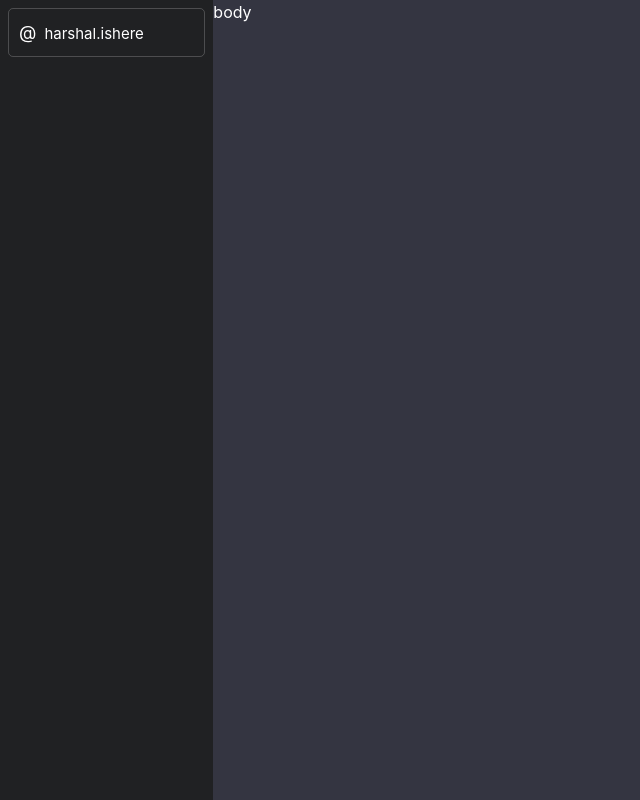
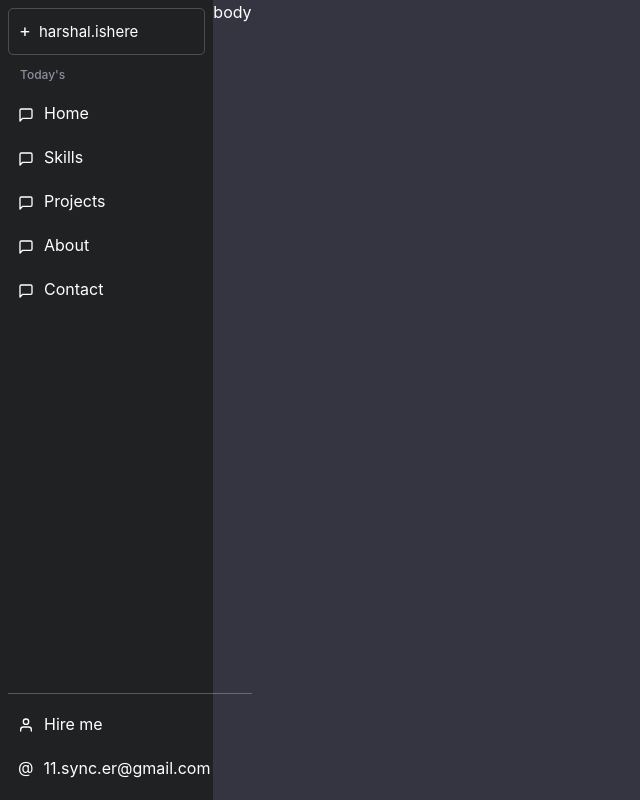
Before and after one commit to harshal-ishere/portfolio, a React (Create React App) app: page / in a window 1280 px wide. Shown: the whole page, without its empty margins (0-640 px from the left). Built offline with nearby package versions, Linux system fonts and the light colour scheme.

Commit message:
completed the entire side bar

```diff
--- a/src/components/navbar/index.tsx
+++ b/src/components/navbar/index.tsx
@@ -1,10 +1,14 @@
 import {FC} from "react";
 import "./styles.css"
 import Header from "./nav-header/index"
+import Items from "./nav-items/index"
+import Bottom from "./nav-bottom/index"
 let Navbar:FC=()=>{
     return(
         <div className="primary p-2" style={{height:'100%'}}>
            <Header />
+           <Items />
+           <Bottom />
         </div>
     )
 }
--- /dev/null
+++ b/src/components/navbar/nav-bottom/index.tsx
@@ -0,0 +1,20 @@
+import { FC } from "react";
+import "./styles.css";
+
+let Bottom: FC = () => {
+    return (
+        <div className="bottom-content">
+            <hr className="my-2 nav-bot-hr" />
+            <a href="" className="nav-bottom">
+                <svg stroke="currentColor" fill="none" stroke-width="2" viewBox="0 0 24 24" stroke-linecap="round" stroke-linejoin="round" className="h-4 w-4 vert-nav-img" height="1em" width="1em" xmlns="http://www.w3.org/2000/svg"><path d="M20 21v-2a4 4 0 0 0-4-4H8a4 4 0 0 0-4 4v2"></path><circle cx="12" cy="7" r="4"></circle></svg>
+                <p className="bottom-txt">Hire me</p>
+            </a>
+            <a href="" className="nav-bottom">
+                <p className="vert-nav-img">@</p>
+                <p className="bottom-txt">11.sync.er@gmail.com</p>
+            </a>
+
+        </div>
+    )
+}
+export default Bottom;
--- /dev/null
+++ b/src/components/navbar/nav-bottom/styles.css
@@ -0,0 +1,28 @@
+.nav-bottom{
+    padding:10px;
+    text-decoration: none;
+    color: inherit;
+    display: block;
+    border-radius: 5px;
+}
+.nav-bottom:hover{
+    background-color: rgba(52,53,65);
+}
+.bottom-txt{
+    display: inline;
+    max-height: 1rem;
+    padding-left:10px
+}
+.vert-nav-img{
+    display: inline;
+     position: relative;
+      bottom: 1px;
+}
+.bottom-content{
+    position: absolute;
+    bottom: 0;
+    margin-bottom: 10px;
+}
+.nav-bot-hr{
+    width:115%;
+}
--- a/src/components/navbar/nav-header/index.tsx
+++ b/src/components/navbar/nav-header/index.tsx
@@ -2,7 +2,7 @@ import {FC} from "react";
 import "./styles.css";
 let Header:FC=()=>{
     return(
-        <p className="navbar-heading"><span className="headers-initial">@</span><span className="ms-2">harshal.ishere</span></p>
+        <p className="navbar-heading"><span className="headers-initial">+</span><span className="ms-2">harshal.ishere</span></p>
     )
 }
 
--- a/src/components/navbar/nav-header/styles.css
+++ b/src/components/navbar/nav-header/styles.css
@@ -3,7 +3,12 @@
     box-sizing: border-box;
     border-radius: 5px;
     padding:10px;
+    padding-top:8px;
     font-size: 15px;
+
+}
+.navbar-heading:hover{
+    background-color: rgba(52,53,65);
 }
 .headers-initial{
     font-size: 18px;
--- /dev/null
+++ b/src/components/navbar/nav-items/index.tsx
@@ -0,0 +1,16 @@
+import {FC} from "react";
+import "./styles.css";
+import Elements from "./nav-elements/index";
+let Items:FC=()=>{
+    return(
+        <>
+        <p className="semiHeading">Today's</p>
+        <Elements name="Home" href="#"  />
+        <Elements name="Skills" href="#"  />
+        <Elements name="Projects" href="#"  />
+        <Elements name="About" href="#"  />
+        <Elements name="Contact" href="#"  />
+        </>
+    )
+}
+export default Items;
--- /dev/null
+++ b/src/components/navbar/nav-items/nav-elements/index.tsx
@@ -0,0 +1,16 @@
+import {FC} from "react";
+import "./styles.css"
+interface incomingProps{
+    name:string;
+    href:string;
+}
+let Elements:FC<incomingProps>=(props)=>{
+    return(
+        <a className="nav-elements" href={props.href}>
+        <svg style={{display:"inline"}} stroke="currentColor" fill="none" stroke-width="2" viewBox="0 0 24 24" stroke-linecap="round" stroke-linejoin="round" className="h-4 w-4" height="1em" width="1em" xmlns="http://www.w3.org/2000/svg"><path d="M21 15a2 2 0 0 1-2 2H7l-4 4V5a2 2 0 0 1 2-2h14a2 2 0 0 1 2 2z"></path></svg>
+        <p className="elements-anchor">{props.name}</p>
+        </a>
+    )
+}
+
+export default Elements;
--- /dev/null
+++ b/src/components/navbar/nav-items/nav-elements/styles.css
@@ -0,0 +1,15 @@
+.nav-elements{
+    display: block;
+    color: inherit;
+    text-decoration: none;
+    padding: 10px;
+    border-radius: 5px;
+}
+.nav-elements:hover{
+    background-color: rgba(52,53,65);
+}
+.elements-anchor{
+    display: inline;
+    max-height: 1rem;
+    padding-left:10px
+}
--- /dev/null
+++ b/src/components/navbar/nav-items/styles.css
@@ -0,0 +1,7 @@
+.semiHeading{
+    color: rgba(142,142,160);
+    font-size:0.75rem;
+    padding:.75rem .75rem .5rem .75rem;
+    font-weight: 500;
+    line-height: 1rem;
+}
```
